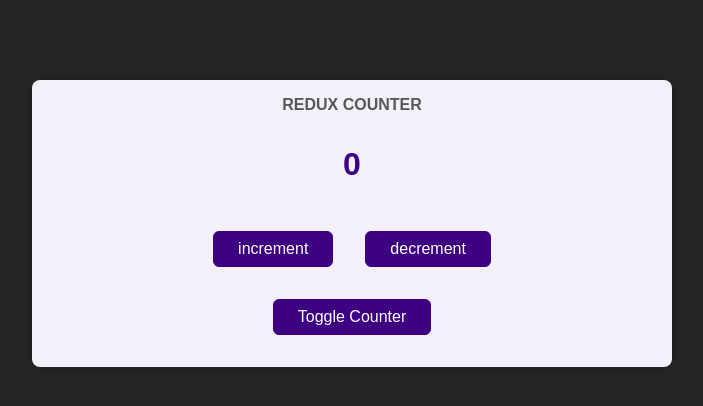
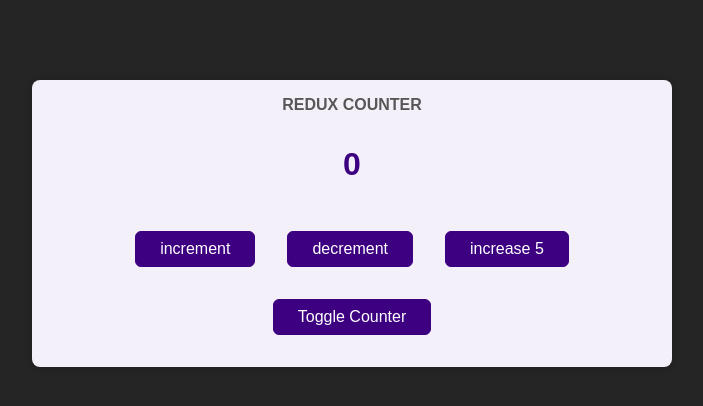
Before and after one commit to SepantaJoshani/Redux-Train, a React (Create React App) app: page / in a window 1280 px wide. Shown: the top 406 px of the page, without its empty margins (288-991 px from the left). Built offline with nearby package versions, Linux system fonts and the light colour scheme.

Commit message:
adding-dynamic-number

```diff
--- a/src/components/Counter.js
+++ b/src/components/Counter.js
@@ -14,6 +14,10 @@
 dispatch({type:"decrement"})
   }
 
+  const increaseHandler = ()=>{
+    dispatch({type:"increase" , amount:5})
+  }
+
   return (
     <main className={classes.counter}>
       <h1>Redux Counter</h1>
@@ -22,6 +26,7 @@
      <div>
      <button onClick={incrementHandler}>increment</button>
       <button onClick={decrementHandler}>decrement</button>
+      <button onClick={increaseHandler}>increase 5</button>
      </div>
       <button onClick={toggleCounterHandler}>Toggle Counter</button>
     </main>
--- a/src/store/index.js
+++ b/src/store/index.js
@@ -10,6 +10,11 @@
       counter: state.counter + 1,
     };
   }
+if(action.type==="increase"){
+  return {
+    counter : state.counter + action.amount
+  }
+}
   if (action.type === "decrement") {
     return {
       counter: state.counter - 1,
```
